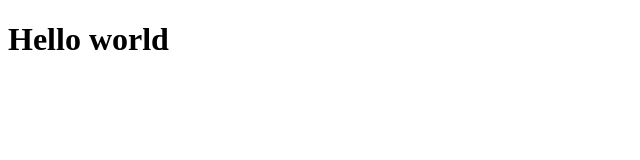
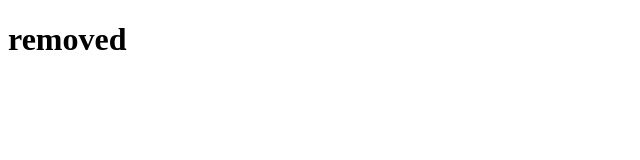
Before and after one commit to vibhorsoni19/Branching-Basics, a plain HTML site: page index.html in a window 1280 px wide. Shown: the whole page, without its empty margins (0-640 px from the left). Drawn offline with Linux system fonts and the light colour scheme.

Commit message:
removed hello world

```diff
--- a/index.html
+++ b/index.html
@@ -7,6 +7,6 @@
     <title>Document</title>
   </head>
   <body>
-    <h1>Hello world</h1>
+    <h1>removed</h1>
   </body>
 </html>
```
